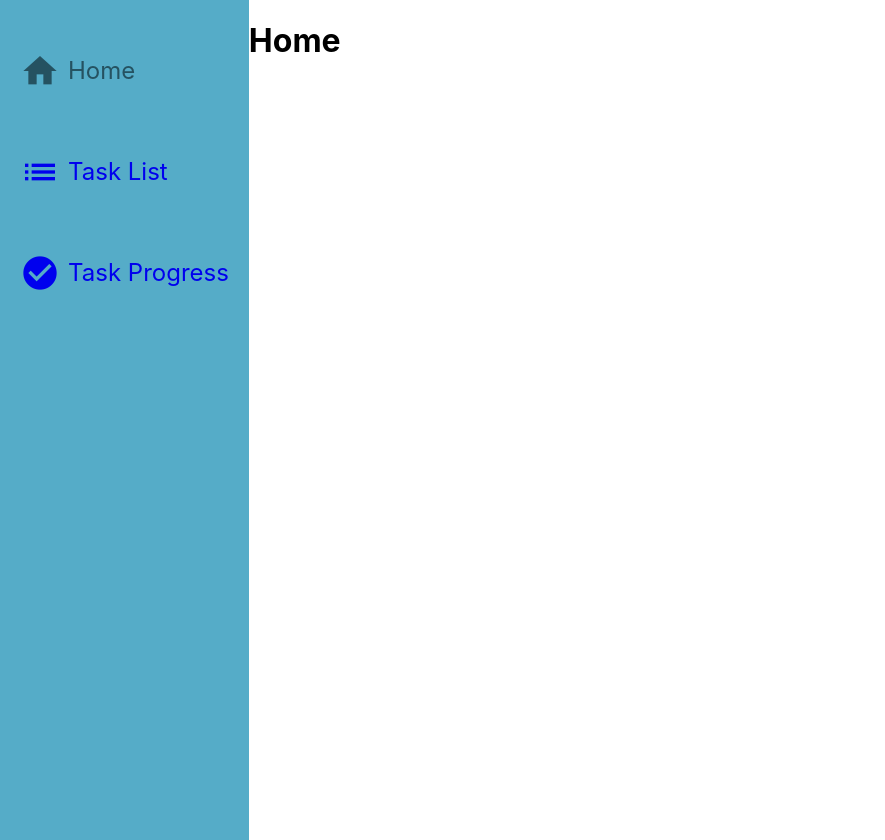
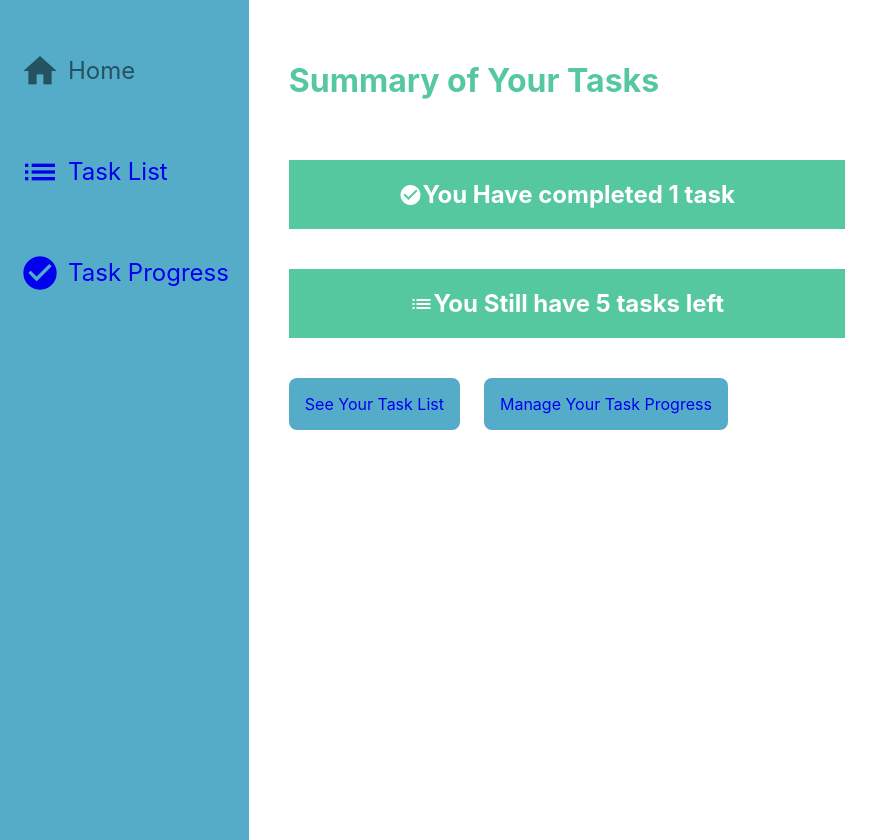
Before and after one commit to MRickyAlendra/KanbanApp, a React (Vite) app: page / in a window 1280 px wide. Shown: the whole page, without its empty margins (0-885 px from the left). Built offline with nearby package versions, Linux system fonts and the light colour scheme; the HTML template or start-up script is replaced by a standard one.

Commit message:
Install Recoil and develop task summary page

```diff
--- a/package.json
+++ b/package.json
@@ -12,7 +12,8 @@
   "dependencies": {
     "react": "^18.2.0",
     "react-dom": "^18.2.0",
-    "react-router-dom": "^6.12.1"
+    "react-router-dom": "^6.12.1",
+    "recoil": "^0.7.7"
   },
   "devDependencies": {
     "@types/react": "^18.0.37",
--- a/src/App.tsx
+++ b/src/App.tsx
@@ -1,5 +1,7 @@
 import { createBrowserRouter, RouterProvider } from 'react-router-dom'
 import SideMenuLayout from './layouts/SideMenuLayout'
+import { RecoilRoot } from 'recoil'
+import TaskSummary from './features/tasks/components/TaskSummary';
 
 const router = createBrowserRouter([
   {
@@ -8,7 +10,7 @@ const router = createBrowserRouter([
     children: [
       {
         path: "/",
-        element: <h1>Home</h1>,
+        element: <TaskSummary/>,
       },
     ],
   },
@@ -35,7 +37,11 @@ const router = createBrowserRouter([
 ]);
 
 function App(): JSX.Element {
-  return <RouterProvider router={router}/>
+  return (
+  <RecoilRoot>
+    <RouterProvider router={router} />
+  </RecoilRoot>
+  )
 }
 
 export default App
--- /dev/null
+++ b/src/features/tasks/TaskAtoms.ts
@@ -0,0 +1,50 @@
+import { atom } from 'recoil'
+import type { Task } from '../../types'
+
+export const tasksState = atom<Task[]> ({
+    key: 'task',
+    default: [
+    {
+        id: 1,
+        title: 'Develop Final Project',
+        detail: 'SPA Kanban project using Recoil and TypeScript',
+        dueDate: '2023-04-25',
+        progressOrder: 1,
+    },
+    {
+        id: 2,
+        title: 'Lunch with Guru Domba',
+        detail: 'Have Nasi Padang with guru Domba',
+        dueDate: '2023-04-10',
+        progressOrder: 1,
+    },
+    {
+        id: 3,
+        title: 'Learn TypeScript',
+        detail: 'Complete TypeScript material on Progate',
+        dueDate: '2023-04-25',
+        progressOrder: 2,
+    },
+    {
+        id: 4,
+        title: 'Decide Plans for Lebaran holidays',
+        detail: 'Trip with family?',
+        dueDate: '2023-04-21',
+        progressOrder: 2,
+    },
+    {
+        id: 5,
+        title: 'Develop a React Project',
+        detail: "Develop a Todo management app and ask Guru Domba's review",
+        dueDate: '2023-05-02',
+        progressOrder: 3,
+    },
+    {
+        id: 6,
+        title: 'Learn JavaScript Basics',
+        detail: 'Complete JavaScript materials on Frontend Course',
+        dueDate: '2023-03-10',
+        progressOrder: 4,
+    },
+    ],
+})
--- /dev/null
+++ b/src/features/tasks/TaskSelector.ts
@@ -0,0 +1,21 @@
+import { selector } from 'recoil'
+import { tasksState } from './TaskAtoms'
+import type { Task } from '../../types'
+
+export const uncompletedTasksSelector = selector<Task[]>({
+    key: 'uncompleted_tasks',
+    get: ({ get }) => {
+        return get(tasksState).filter((task) => {
+            return task.progressOrder !== 4
+        })
+    },
+})
+
+export const completedTasksSelector = selector<Task[]>({
+    key: 'completed_tasks',
+    get: ({ get }) => {
+        return get(tasksState).filter((task) => {
+            return task.progressOrder ===  4
+        })
+    },
+})
--- /dev/null
+++ b/src/features/tasks/components/TaskSummary.tsx
@@ -0,0 +1,74 @@
+import React from 'react'
+import { Link } from 'react-router-dom'
+import { useRecoilValue } from 'recoil'
+import {
+    completedTasksSelector,
+    uncompletedTasksSelector,
+} from '../TaskSelector'
+import type { Task, CSSProperties } from '../../../types'
+
+const TaskSummary = (): JSX.Element => {
+    const completedTasks =
+        useRecoilValue<Task[]>(completedTasksSelector)
+    const uncompletedTasks =
+        useRecoilValue<Task[]>(uncompletedTasksSelector)
+    return (
+        <div style={styles.container}>
+            <h1 style={styles.heading}>Summary of Your Tasks</h1>
+            <div style={styles.list}>
+                <span className="material-icons">check_circle</span>
+                <h2>
+                    You Have completed {completedTasks.length}{' '}
+                    {completedTasks.length <= 1? 'task' : 'tasks'}
+                </h2>
+            </div>
+            <div style={styles.list}>
+                <span className="material-icons">list</span>
+                <h2>
+                    You Still have {uncompletedTasks.length}{' '}
+                    {uncompletedTasks.length <=1 ? 'task' : 'tasks'} left
+                </h2>
+            </div>
+            <div style={styles.links}>
+                <Link to="/task-list" style={styles.link}>
+                    See Your Task List
+                </Link>
+                <Link to="/task-progress" style={styles.link}>
+                    Manage Your Task Progress
+                </Link>
+            </div>
+        </div>
+    )
+}
+
+const styles: CSSProperties = {
+    container: {
+        padding: '40px',
+    },
+    heading: {
+        color: '#55c89F',
+        marginBottom: '60px',
+    },
+    list: {
+        color: '#fff',
+        backgroundColor: '#55C89F',
+    display: 'flex',
+    justifyContent: 'center',
+    alignItems: 'center',
+    marginBottom: '40px',
+    width: '120%',
+    },
+    links: {
+        display: 'flex',
+    },
+    link:{
+        padding: '16px',
+        marginRight: '24px',
+        backgroundColor: '#55ACC8',
+        color: 'fff',
+        borderRadius: '8px',
+        textDecoration:'none',
+    },
+}
+
+export default TaskSummary
```
Also changed, not shown: src/types/index.ts (+8 -0 lines), 1 other file (tests, documents, lock files or other folders).
